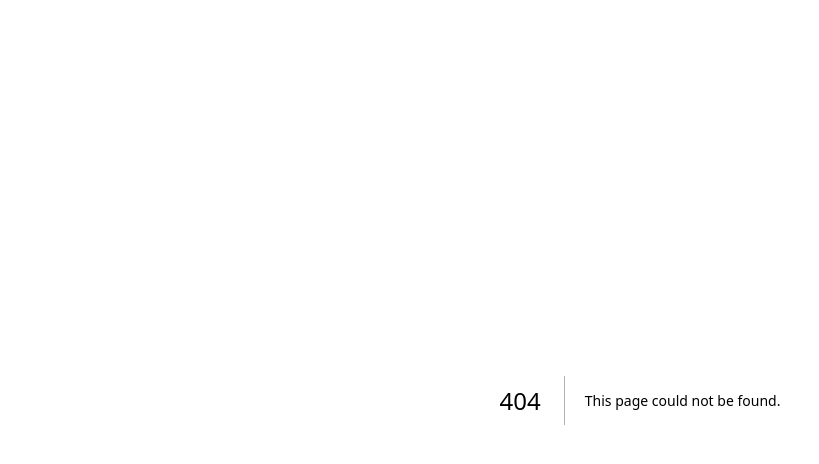
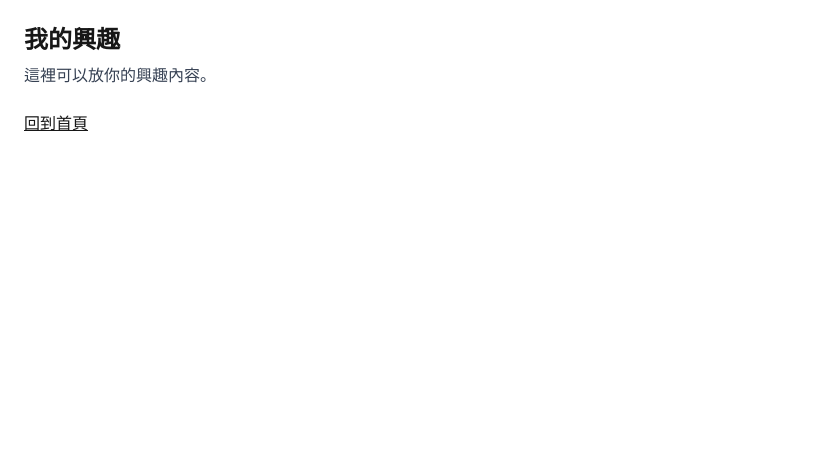
Before and after one commit to 113306056/1142_web_113306056_hw1, a Next.js app: page /about in a window 1280 px wide. Before the commit this address had no page. Shown: the top 464 px of the page, without its empty margins (0-819 px from the left). Built offline with nearby package versions, Linux system fonts and the light colour scheme.

Commit message:
Create page.tsx

```diff
--- /dev/null
+++ b/app/about/page.tsx
@@ -0,0 +1,13 @@
+import Link from "next/link";
+
+export default function AboutPage() {
+  return (
+    <div className="p-6">
+      <h1 className="text-2xl font-semibold">我的興趣</h1>
+      <p className="mt-2 text-gray-700">這裡可以放你的興趣內容。</p>
+      <Link href="/" className="mt-6 inline-block underline">
+        回到首頁
+      </Link>
+    </div>
+  );
+}
```
